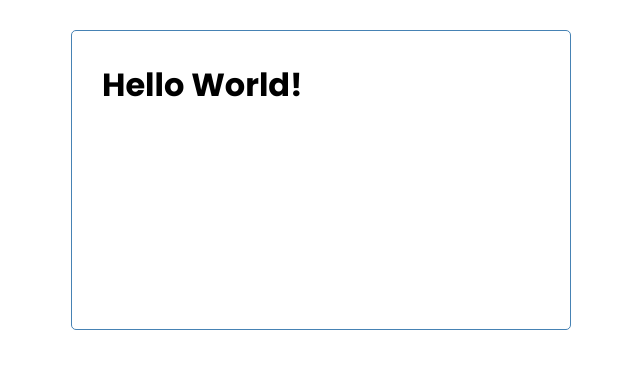
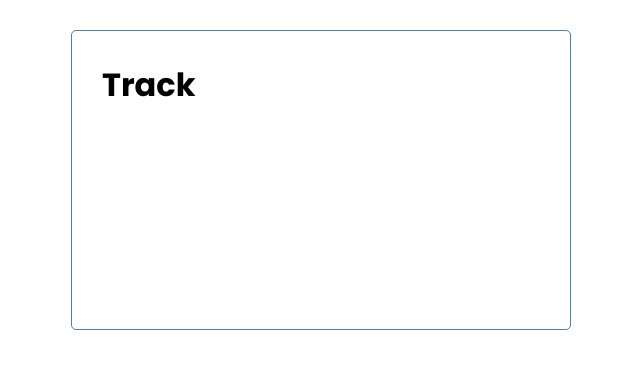
Before and after one commit to JamshidbeKhaydar/vuejs-task-project, a Vue app: page / in a window 1280 px wide. Shown: the top 368 px of the page, without its empty margins (319-959 px from the left). Built offline with nearby package versions, Linux system fonts and the light colour scheme.

Commit message:
add button components

```diff
--- a/src/App.vue
+++ b/src/App.vue
@@ -1,14 +1,16 @@
 <template>
   <div class="container">
-    <h1>Hello World!</h1>
+    <Header title="Track"/>
   </div>
 </template>
 
 <script>
 
 
+import Header from "./components/Header";
 export default {
-  name: 'App'
+  name: 'App',
+  components: {Header}
 }
 </script>
 
--- a/src/components/Header.vue
+++ b/src/components/Header.vue
@@ -1,10 +1,13 @@
 <template>
-
+    <h1>{{title}}</h1>
 </template>
 
 <script>
     export default {
-        name: 'Header'
+        name: 'Header',
+        props: {
+            title: String
+        }
     }
 </script>
 
```
Also changed, not shown: src/components/Button.vue (added, +13 -0 lines).
